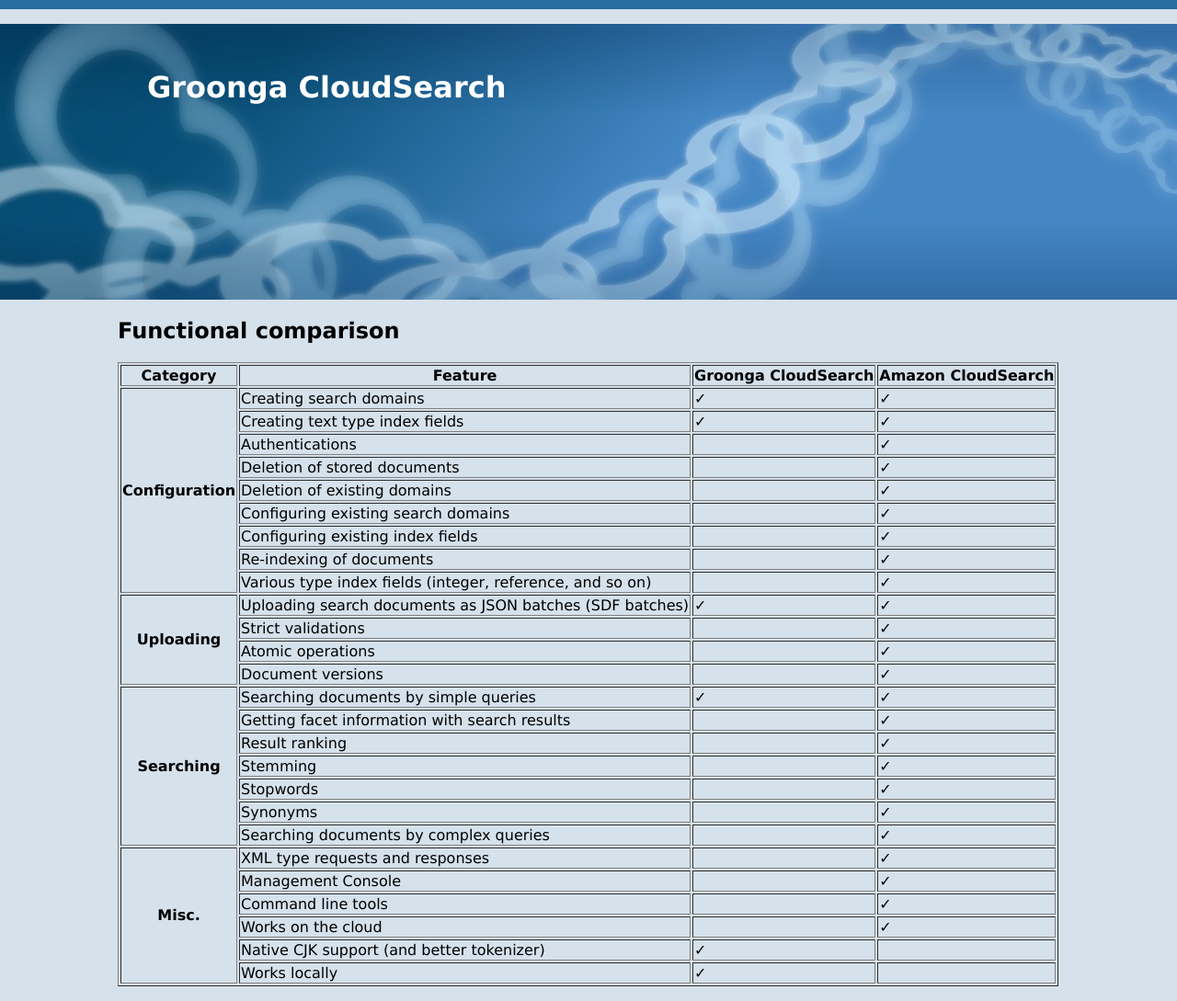
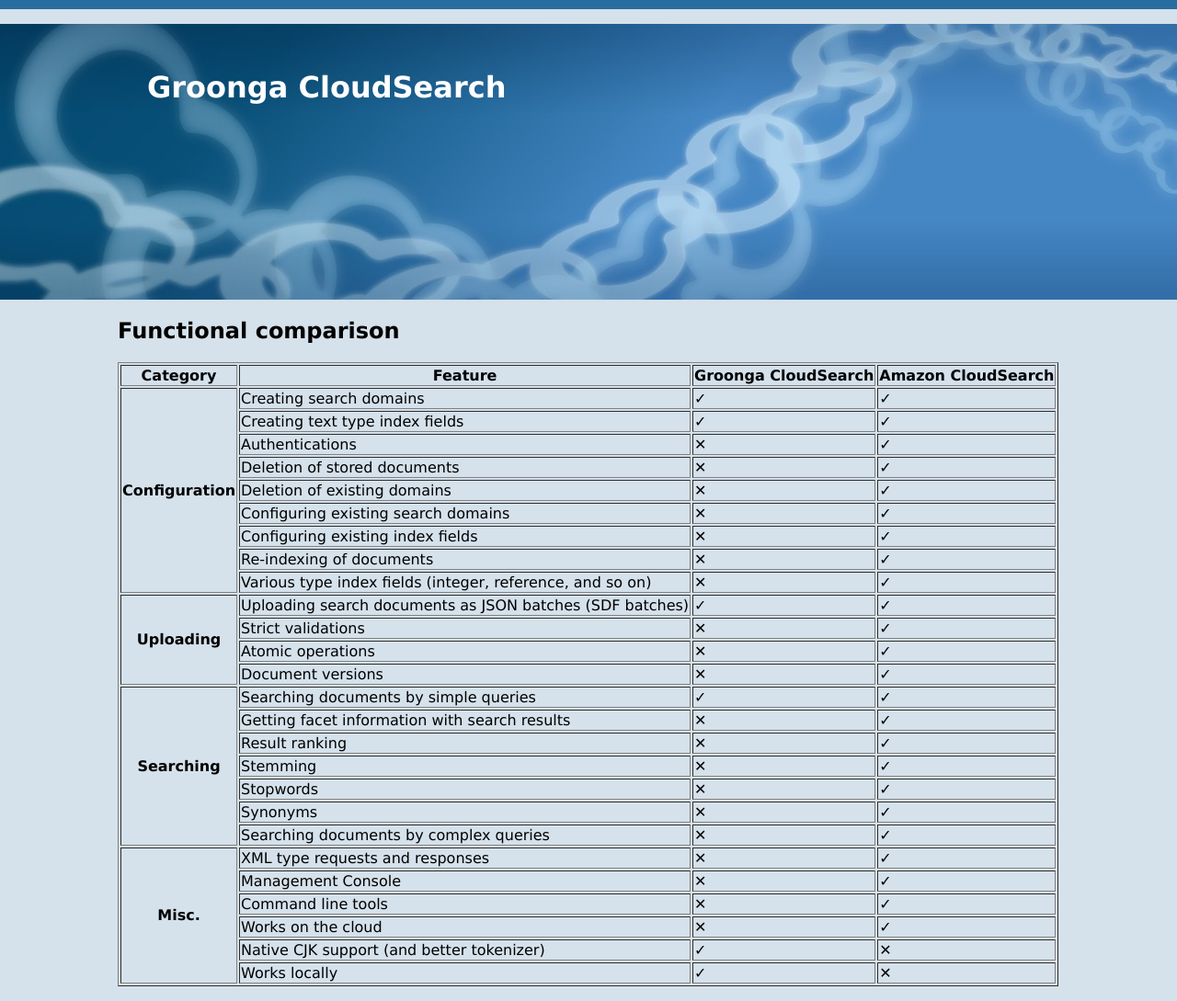
Before and after one commit to groonga/gcs.groonga.org, a Jekyll site: the page built from index.md, in a window 1280 px wide. Shown: the whole page at 92% size. Built offline with Jekyll 4.4.1, drawn with Linux system fonts in a browser that asks for light colours; part of the change alters nothing that is shown.

```diff
--- a/index.md
+++ b/index.md
@@ -24,31 +24,31 @@ id: home
   </tr>
   <tr>
     <td>Authentications</td>
-    <td></td><td>&#x2713;</td>
+    <td>&#x2715;</td><td>&#x2713;</td>
   </tr>
   <tr>
     <td>Deletion of stored documents</td>
-    <td></td><td>&#x2713;</td>
+    <td>&#x2715;</td><td>&#x2713;</td>
   </tr>
   <tr>
     <td>Deletion of existing domains</td>
-    <td></td><td>&#x2713;</td>
+    <td>&#x2715;</td><td>&#x2713;</td>
   </tr>
   <tr>
     <td>Configuring existing search domains</td>
-    <td></td><td>&#x2713;</td>
+    <td>&#x2715;</td><td>&#x2713;</td>
   </tr>
   <tr>
     <td>Configuring existing index fields</td>
-    <td></td><td>&#x2713;</td>
+    <td>&#x2715;</td><td>&#x2713;</td>
   </tr>
   <tr>
     <td>Re-indexing of documents</td>
-    <td></td><td>&#x2713;</td>
+    <td>&#x2715;</td><td>&#x2713;</td>
   </tr>
   <tr>
     <td>Various type index fields (integer, reference, and so on)</td>
-    <td></td><td>&#x2713;</td>
+    <td>&#x2715;</td><td>&#x2713;</td>
   </tr>
 
   <tr>
@@ -58,15 +58,15 @@ id: home
   </tr>
   <tr>
     <td>Strict validations</td>
-    <td></td><td>&#x2713;</td>
+    <td>&#x2715;</td><td>&#x2713;</td>
   </tr>
   <tr>
     <td>Atomic operations</td>
-    <td></td><td>&#x2713;</td>
+    <td>&#x2715;</td><td>&#x2713;</td>
   </tr>
   <tr>
     <td>Document versions</td>
-    <td></td><td>&#x2713;</td>
+    <td>&#x2715;</td><td>&#x2713;</td>
   </tr>
 
   <tr>
@@ -76,52 +76,52 @@ id: home
   </tr>
   <tr>
     <td>Getting facet information with search results</td>
-    <td></td><td>&#x2713;</td>
+    <td>&#x2715;</td><td>&#x2713;</td>
   </tr>
   <tr>
     <td>Result ranking</td>
-    <td></td><td>&#x2713;</td>
+    <td>&#x2715;</td><td>&#x2713;</td>
   </tr>
   <tr>
     <td>Stemming</td>
-    <td></td><td>&#x2713;</td>
+    <td>&#x2715;</td><td>&#x2713;</td>
   </tr>
   <tr>
     <td>Stopwords</td>
-    <td></td><td>&#x2713;</td>
+    <td>&#x2715;</td><td>&#x2713;</td>
   </tr>
   <tr>
     <td>Synonyms</td>
-    <td></td><td>&#x2713;</td>
+    <td>&#x2715;</td><td>&#x2713;</td>
   </tr>
   <tr>
     <td>Searching documents by complex queries</td>
-    <td></td><td>&#x2713;</td>
+    <td>&#x2715;</td><td>&#x2713;</td>
   </tr>
 
   <tr>
     <th rowspan="6">Misc.</th>
     <td>XML type requests and responses</td>
-    <td></td><td>&#x2713;</td>
+    <td>&#x2715;</td><td>&#x2713;</td>
   </tr>
   <tr>
     <td>Management Console</td>
-    <td></td><td>&#x2713;</td>
+    <td>&#x2715;</td><td>&#x2713;</td>
   </tr>
   <tr>
     <td>Command line tools</td>
-    <td></td><td>&#x2713;</td>
+    <td>&#x2715;</td><td>&#x2713;</td>
   </tr>
   <tr>
     <td>Works on the cloud</td>
-    <td></td><td>&#x2713;</td>
+    <td>&#x2715;</td><td>&#x2713;</td>
   </tr>
   <tr>
     <td>Native CJK support (and better tokenizer)</td>
-    <td>&#x2713;</td><td></td>
+    <td>&#x2713;</td><td>&#x2715;</td>
   </tr>
   <tr>
     <td>Works locally</td>
-    <td>&#x2713;</td><td></td>
+    <td>&#x2713;</td><td>&#x2715;</td>
   </tr>
 </table>
```
